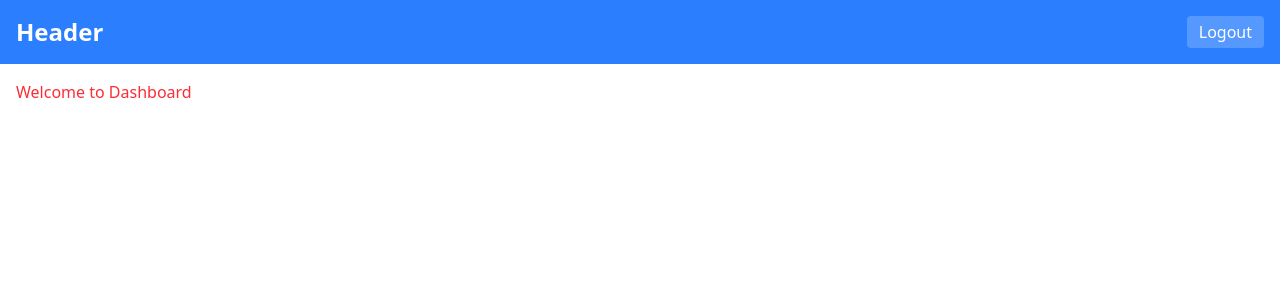
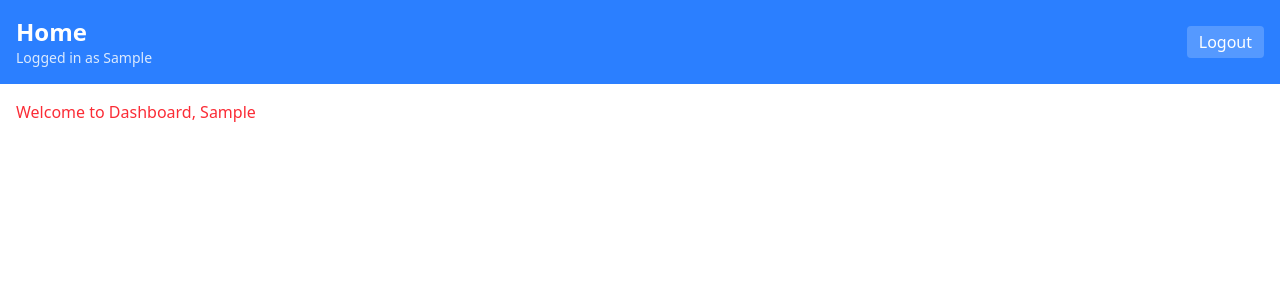
Before and after one commit to Anandvlog/loginPage, a React (Vite) app in the folder loginpage/: page /login in a window 1280 px wide. Both pictures are taken after typing "Sample", "Sample123" into the empty fields and a click on the button "Submit". Shown: the top 300 px of the page. Built offline with nearby package versions, Linux system fonts and the light colour scheme.

Commit message:
resolved minnor issue add user name

```diff
--- a/loginpage/src/components/header.tsx
+++ b/loginpage/src/components/header.tsx
@@ -4,13 +4,25 @@ import { useNavigate } from "react-router-dom";
 const Header = () => {
   const navigate = useNavigate();
 
+  const username =
+    typeof window !== "undefined" ? localStorage.getItem("username") : null;
+
   const handleLogout = () => {
+    if (typeof window !== "undefined") {
+      localStorage.removeItem("auth");
+      localStorage.removeItem("username");
+    }
     navigate("/login", { replace: true });
   };
 
   return (
     <div className="bg-blue-500 text-white p-4 flex items-center justify-between">
-      <h1 className="text-2xl font-bold">Header</h1>
+      <div>
+        <h1 className="text-2xl font-bold">Home</h1>
+        {username && (
+          <p className="text-sm text-blue-100">Logged in as {username}</p>
+        )}
+      </div>
       <button
         type="button"
         onClick={handleLogout}
--- a/loginpage/src/pages/Home.tsx
+++ b/loginpage/src/pages/Home.tsx
@@ -1,9 +1,16 @@
-import React from 'react'
+import React from "react";
 
 const Home = () => {
+  const username =
+    typeof window !== "undefined" ? localStorage.getItem("username") : null;
+
   return (
-    <h1 className='text-red-500 '>Welcome to Dashboard</h1>
-  )
-}
+    <div>
+      <h1 className="text-red-500">
+        {username ? `Welcome to Dashboard, ${username}` : "Welcome to Dashboard"}
+      </h1>
+    </div>
+  );
+};
 
-export default Home
+export default Home;
--- a/loginpage/src/pages/Login.tsx
+++ b/loginpage/src/pages/Login.tsx
@@ -29,14 +29,15 @@ const LoginPage = () => {
     formState: { errors },
   } = useForm<LoginFormData>({
     resolver: yupResolver(loginSchema),
-    mode: "all"
+    mode: "all",
   });
 
-  const onSubmit = () => {
+  const onSubmit = (data: LoginFormData) => {
     // In a real app you’d verify credentials here.
     // For now, treat any valid form submission as “logged in”.
     localStorage.setItem("auth", "true");
-    alert("Login successful");
+    localStorage.setItem("username", data.username);
+    alert(`Welcome, ${data.username}`);
     reset();
     navigate("/");
   };
```
